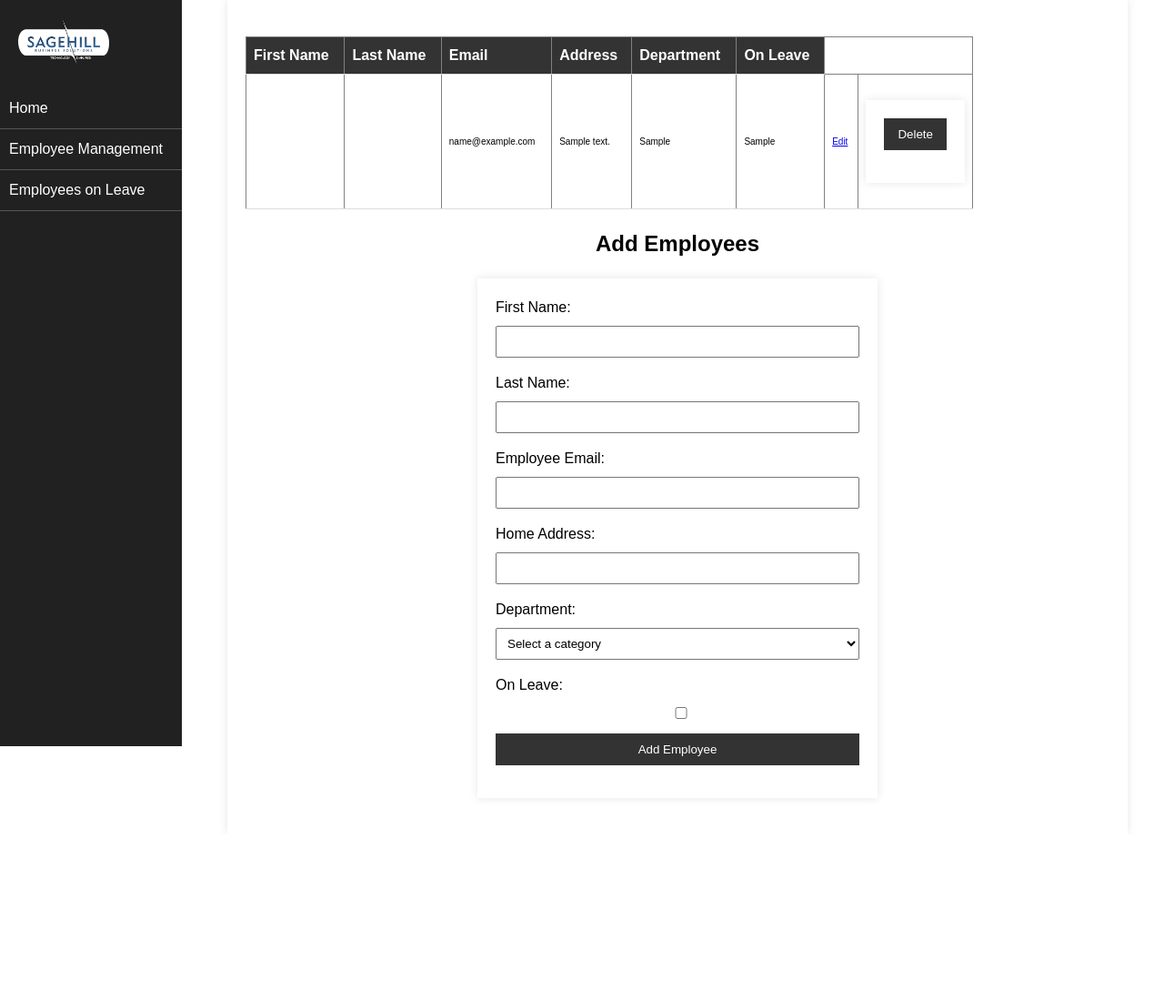
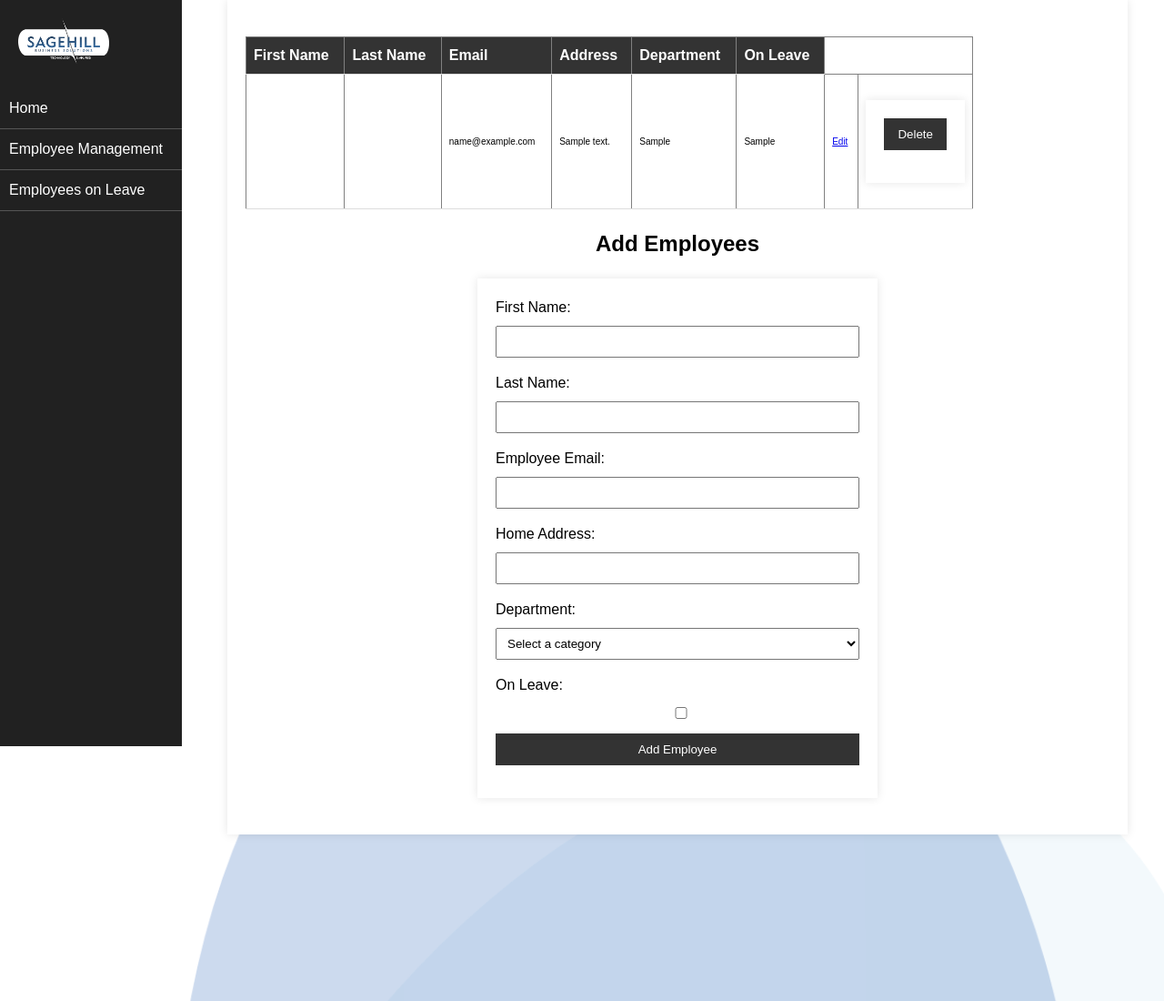
Before and after one commit to LaveMando/EMS, a Flask app: page /employee_management in a window 1280 px wide; the page is wider, and only the part inside the window is pictured. Shown: the top 1100 px of that part at 91% size. Before the commit the page ends 841 px from the top of that part, so only its background shows below. Run offline with Flask 3, Linux system fonts and the light colour scheme; tables that the repository leaves empty or names only in its code hold one stand-in row (values such as "Sample post").

Commit message:
Update admin_style.css

```diff
--- a/static/admin_style.css
+++ b/static/admin_style.css
@@ -9,12 +9,46 @@
     font-size: 1rem;
     font-weight: 400;
     line-height: 1.5;
-    color:  black ;
+    color: black;
     text-align: var(--bs-body-text-align);
     background-color: white;
     -webkit-text-size-adjust: 100%;
     -webkit-tap-highlight-color: rgba(0, 0, 0, 0);
-  }
+    overflow:auto;
+
+    &::before, &::after {
+        content: '';
+        position: absolute;
+        width: 1000px; /* Adjust the width */
+        height: 1500px; /* Adjust the height */
+        border-top-left-radius: 60%;
+        border-top-right-radius: 65%;
+        border-bottom-left-radius: 35%;
+        border-bottom-right-radius: 40%;
+        z-index: -1;
+    }
+
+    &::before {
+        left: 20%;
+        bottom: -180%;
+        background-color: rgba(173, 216, 230, 0.15);
+        animation: wawes 6s infinite linear;
+    }
+
+    &::after {
+        left: 15%;
+        bottom: -160%;
+        background-color: rgba(0, 71, 171, 0.2);
+        animation: wawes 7s infinite;
+    }
+
+}
+
+@keyframes wawes {
+    from { transform: rotate(0); }
+    to { transform: rotate(360deg); }
+}
+
 
   #sidebar {
     width: 200px;
```
